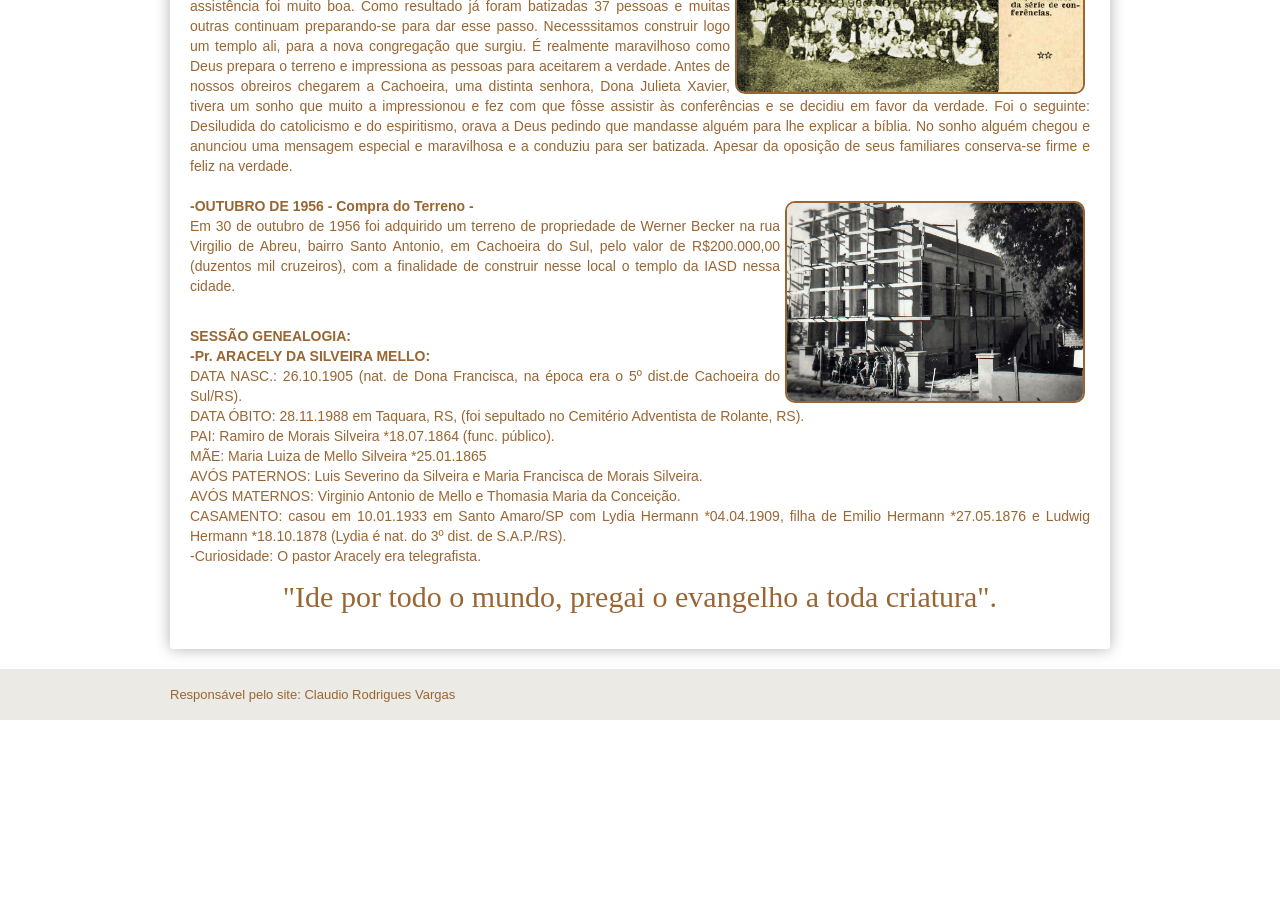
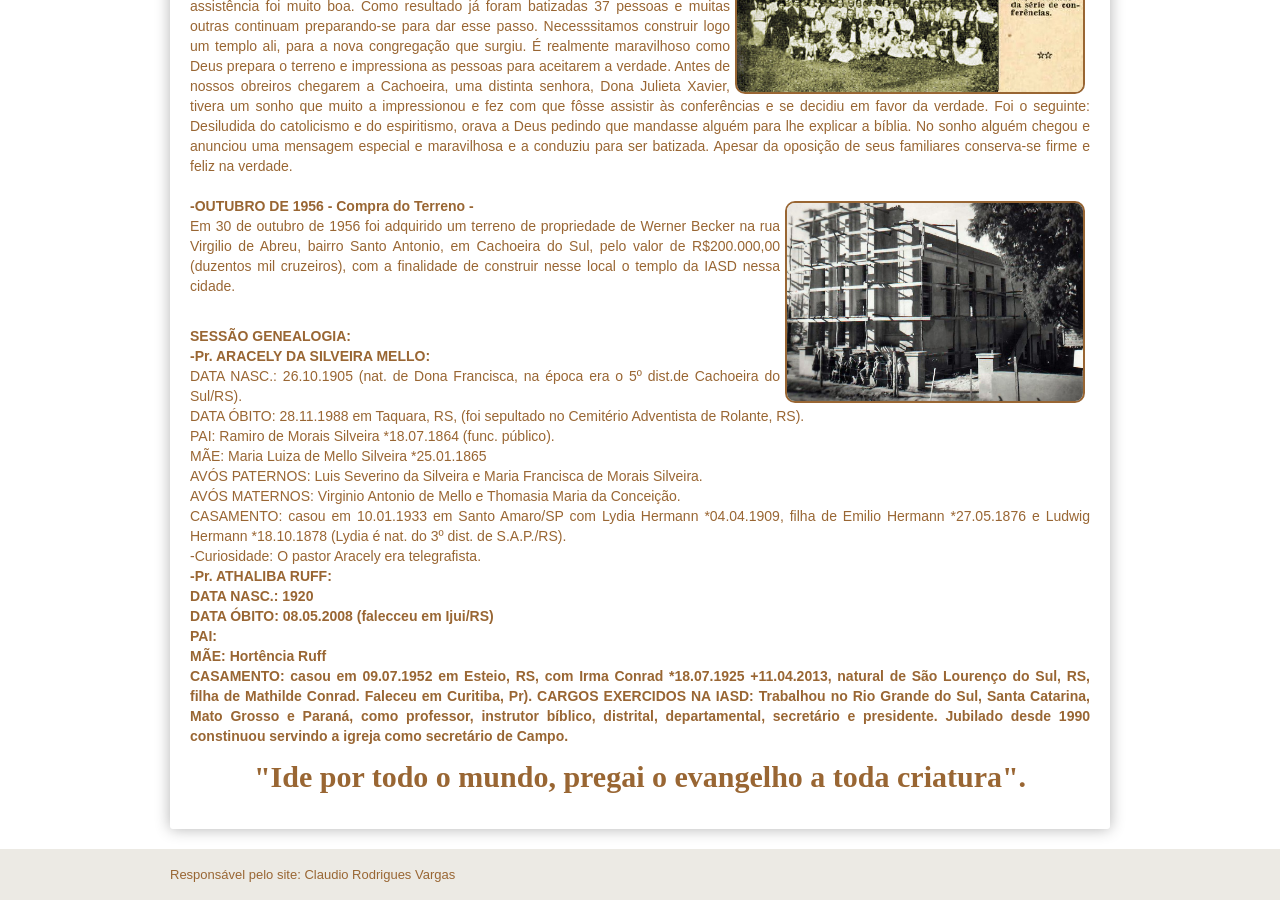
Before and after one commit to claudiovargas1955/claudiovargas1955.github.io, a Jekyll site: the page built from _pages/história-da-iasd-cachoeira.html, in a window 1280 px wide and 900 px high, scrolled down 1627 px. Built offline with Jekyll 4.4.1, drawn with Linux system fonts in a browser that asks for light colours; some web fonts are replaced; before the commit the page ends 2347 px from its top, so only the background shows below that.

Commit message:
Update história-da-iasd-cachoeira.html

```diff
--- a/_pages/história-da-iasd-cachoeira.html
+++ b/_pages/história-da-iasd-cachoeira.html
@@ -161,6 +161,16 @@ CASAMENTO: casou em 10.01.1933 em Santo Amaro/SP com Lydia Hermann *04.04.1909,
 3º dist. de S.A.P./RS). <br>
 -Curiosidade: O pastor Aracely era telegrafista. <br>
 
+<b>-Pr. ATHALIBA RUFF: <b><br>
+DATA NASC.: 1920<br>
+DATA ÓBITO: 08.05.2008 (falecceu em Ijui/RS)<br>
+PAI: <br>
+MÃE: Hortência Ruff<br>
+CASAMENTO: casou em 09.07.1952 em Esteio, RS, com Irma Conrad *18.07.1925 +11.04.2013, natural de São Lourenço do Sul, RS, filha de Mathilde Conrad.
+Faleceu em Curitiba, Pr).
+CARGOS EXERCIDOS NA IASD: Trabalhou no Rio Grande do Sul, Santa Catarina, Mato Grosso e Paraná, como professor, instrutor bíblico, distrital, departamental,
+secretário e presidente. Jubilado desde 1990 constinuou servindo a igreja como secretário de Campo.
+
 
 
 
```
